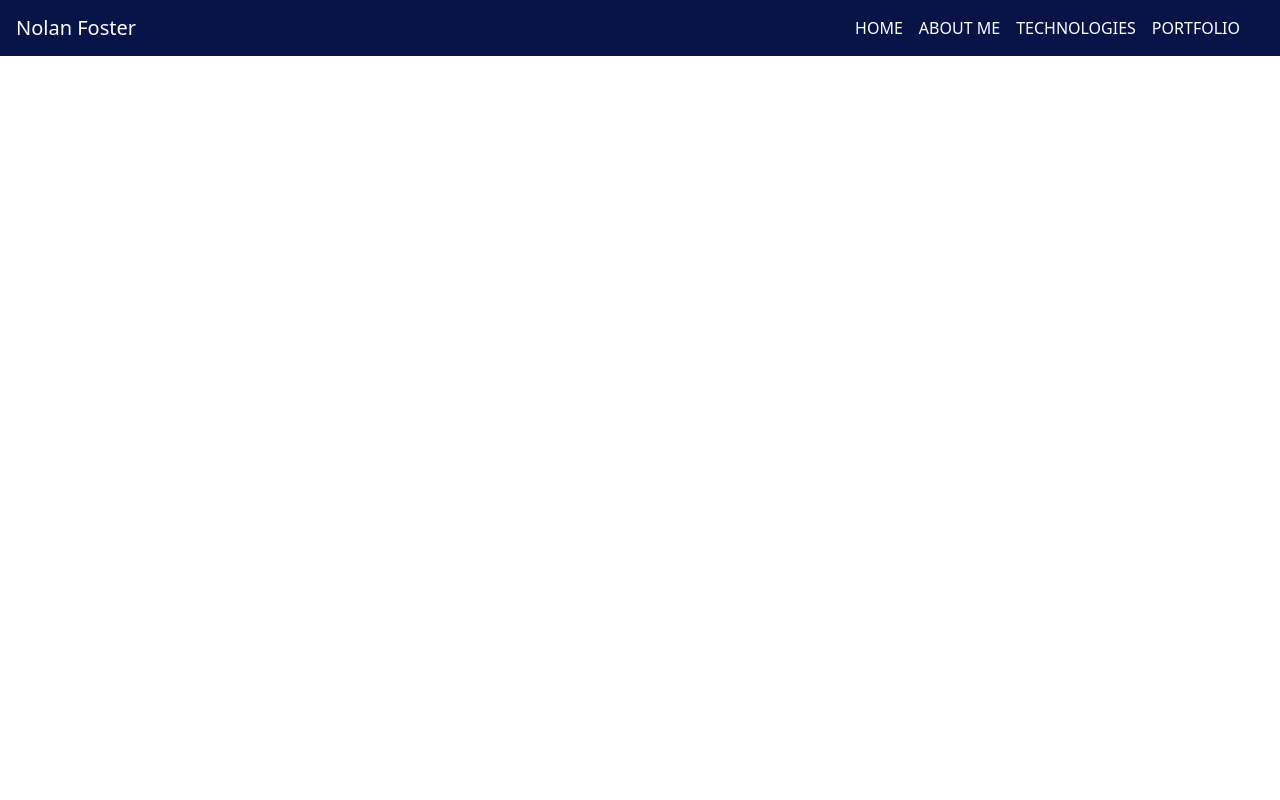
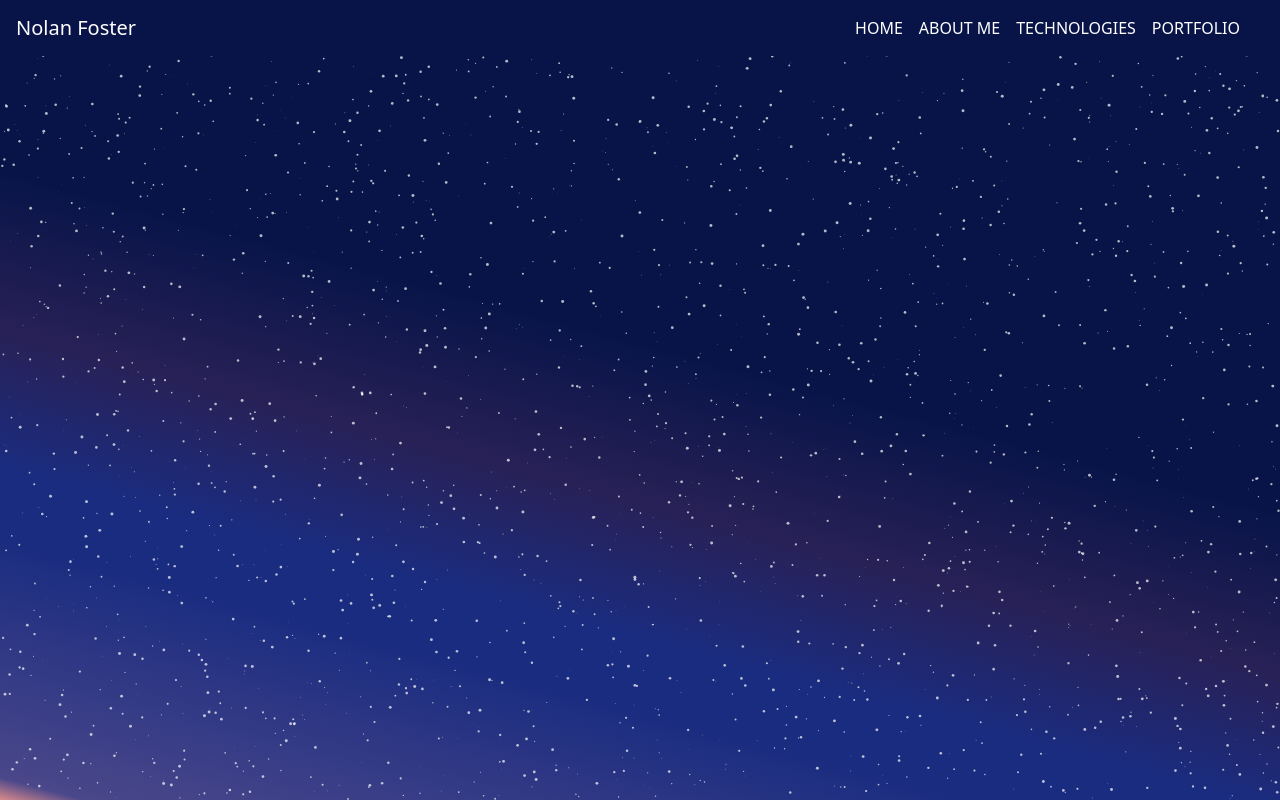
Before and after one commit to NolanFoster/portfolio, a React (Create React App) app: page / in a window 1280 px wide. Built offline with nearby package versions, Linux system fonts and the light colour scheme.

Commit message:
Added particles

```diff
--- a/package.json
+++ b/package.json
@@ -11,6 +11,8 @@
     "react-bootstrap": "^2.7.4",
     "react-dom": "^18.2.0",
     "react-scripts": "^5.0.1",
+    "react-tsparticles": "^2.9.3",
+    "tsparticles": "^2.9.3",
     "web-vitals": "^2.1.4"
   },
   "scripts": {
--- a/src/App.css
+++ b/src/App.css
@@ -6,3 +6,26 @@
     --font-color: hsl(0, 0%, 100%);
     --font-color-hover: hsl(229.4, 66.2%, 30.2%);
 }
+
+.particles {
+    position: absolute;
+    top: 0;
+    right: 0;
+    bottom: 0;
+    left: 0;
+    z-index: -1;
+    min-height: 96vh;
+  }
+
+.particles-canvas {
+    background-color: linear-gradient(187deg, rgba(8,20,72,1) 27%, rgba(74,71,138,1) 84%, rgba(218,138,139,1) 100%);
+}
+
+.tsparticles-canvas-el {
+    position: absolute;
+    min-height: 96vh;
+}
+
+#tsparticles {
+    height: 100vh;
+}
--- a/src/App.js
+++ b/src/App.js
@@ -1,10 +1,90 @@
+import React from 'react';
 import './App.css';
-import Navigation from './screens/navigationBar/navigationBar'
+import Navigation from './screens/navigationBar/navigationBar';
+import { useCallback } from "react";
+import Particles from "react-tsparticles";
+import { loadFull } from "tsparticles";
 
 function App() {
+  const particlesInit = useCallback(async engine => {
+    console.log(engine);
+    // you can initiate the tsParticles instance (engine) here, adding custom shapes or presets
+    // this loads the tsparticles package bundle, it's the easiest method for getting everything ready
+    // starting from v2 you can add only the features you need reducing the bundle size
+    await loadFull(engine);
+}, []);
+
+const particlesLoaded = useCallback(async container => {
+    await console.log(container);
+}, []);
+
   return (
     <div className="App">
-      <Navigation />
+      <Navigation></Navigation>
+      <Particles
+            id="tsparticles"
+            className='particles'
+            init={particlesInit}
+            loaded={particlesLoaded}
+            options={{
+              background: {
+                image: "linear-gradient(195deg, rgba(8,20,72,1) 45%, rgba(40,33,87,1) 59%, rgba(26,44,128,1) 71%, rgba(26,44,128,1) 77%, rgba(74,71,138,1) 98%, rgba(218,138,139,1) 100%)",
+              },
+              fpsLimit: 120,
+              interactivity: {
+                  events: {
+                      onClick: {
+                          enable: true,
+                          mode: "push",
+                      },
+                      resize: true,
+                  },
+                  modes: {
+                      push: {
+                          quantity: 4,
+                      },
+                      repulse: {
+                          distance: 200,
+                          duration: 0.4,
+                      },
+                  },
+              },
+              particles: {
+                  color: {
+                      value: "#ffffff",
+                  },
+                  collisions: {
+                      enable: false,
+                  },
+                  move: {
+                      direction: "none",
+                      enable: true,
+                      outModes: {
+                          default: "bounce",
+                      },
+                      random: false,
+                      speed: 0.025,
+                      straight: false,
+                  },
+                  number: {
+                      density: {
+                          enable: true,
+                      },
+                      value: 5000,
+                  },
+                  opacity: {
+                      value: 0.7,
+                  },
+                  shape: {
+                      type: "circle",
+                  },
+                  size: {
+                      value: { min: 0.15, max: 1.5 },
+                  },
+              },
+              detectRetina: true,
+          }}
+          />
     </div>
   );
 }
```
Also changed, not shown: 1 other file (tests, documents, lock files or other folders).
